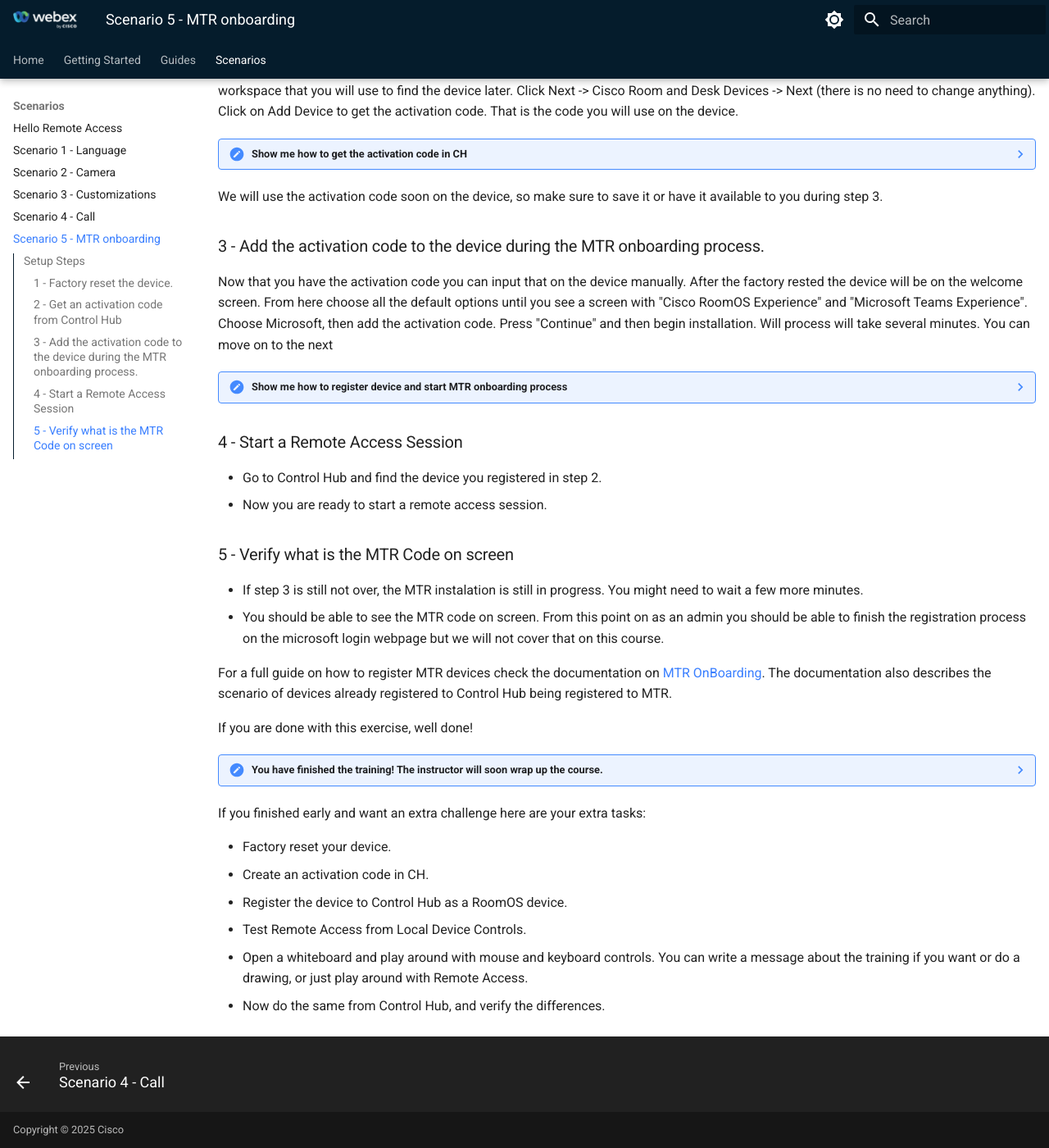
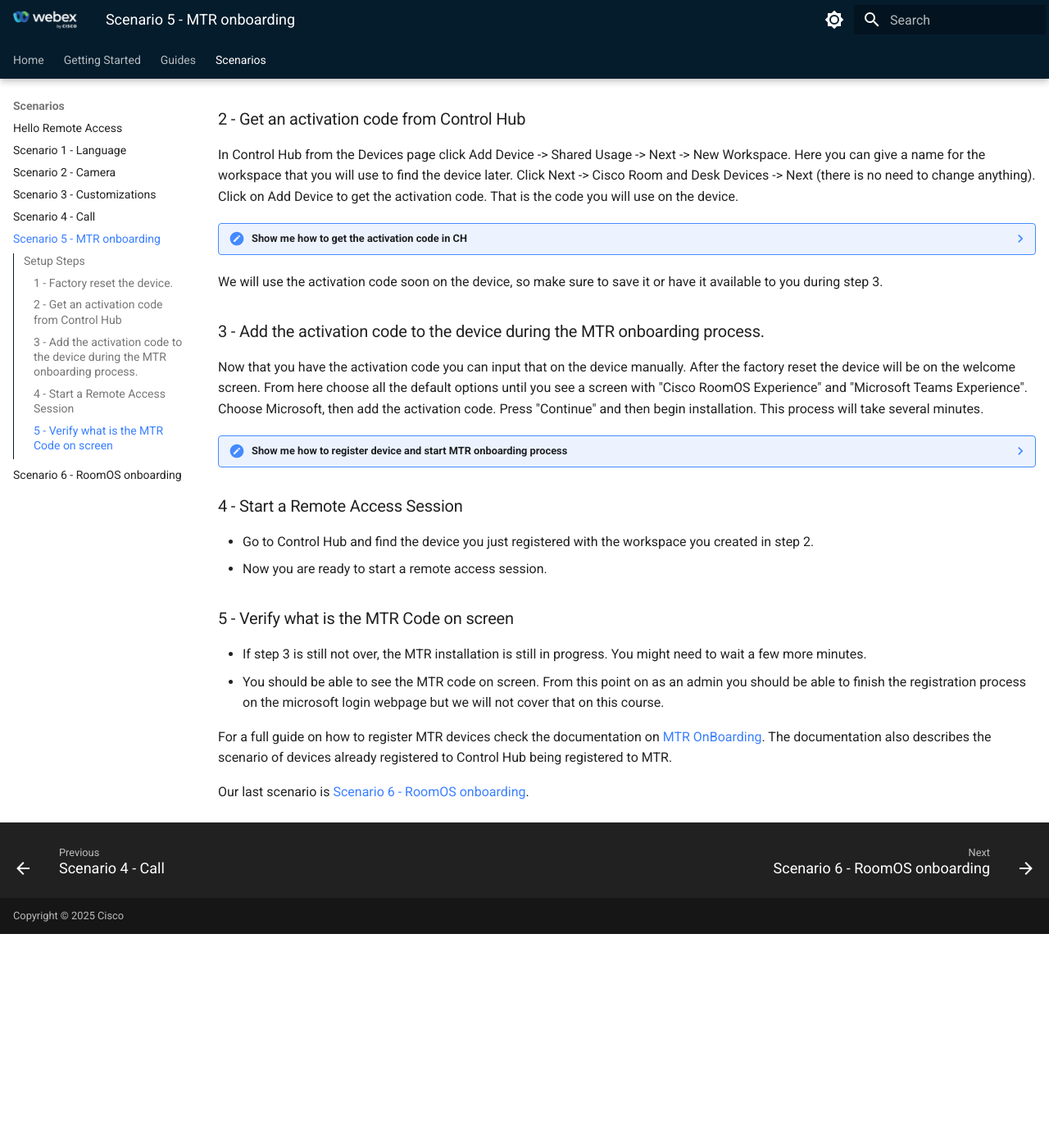
Before and after one commit to WebexCC-SA/CLS-1402, an MkDocs documentation site: the page built from docs/scenarios/MTROnBoardingFromCH.md, in a window 1280 px wide and 1400 px high, scrolled down 1210 px. Shown: the whole window at 82% size. Built offline with MkDocs 1.6.1 and Material for MkDocs 9.7.7, drawn with Linux system fonts in a browser that asks for light colours; after the commit the page ends 2349 px from its top, so only the background shows below that; some of the changed text lies outside the part shown.

Commit message:
Fix MTR scenario, Camera Scenario, Customization, add RoomOS Onboarding

```diff
--- a/docs/overview.md
+++ b/docs/overview.md
@@ -56,6 +56,7 @@
 - #### [Scenario 3 - Customizations](./scenarios/customizationsScenario.md)
 - #### [Scenario 4 - Call](./scenarios/callScenario.md)
 - #### [Scenario 5 - MTR onboarding](./scenarios/MTROnBoardingFromCH.md)
+- #### [Scenario 6 - RoomOS onboarding:](.scenarios/RoomOSOnBoardingFromCH.md)
 
 ## Let’s get started
 
--- a/docs/scenarios/MTROnBoardingFromCH.md
+++ b/docs/scenarios/MTROnBoardingFromCH.md
@@ -1,4 +1,7 @@
 # Scenario 5 - MTR onboarding
+
+!!! important "Not a a hands on scenario"
+    We will not go over this scenario on the devices in our lab. The devices here are Cisco Desks and do not support MTR. We will go over this scenario together.
 
 In this scenario you will be an admin that needs to get the Microsoft Teams Room (MTR) code that shows on the device to be able to finish the MTR onboarding process. The device still needs to be registered to control hub so we can start a remote access session. Your goal is to see the MTR code on remote access session, we will not go further with the MTR registration. Once you reach this screen you are done with this scenario:
 
@@ -36,33 +39,21 @@
 
 ### 3 - Add the activation code to the device during the MTR onboarding process.
 
-Now that you have the activation code you can input that on the device manually. After the factory rested the device will be on the welcome screen. From here choose all the default options until you see a screen with "Cisco RoomOS Experience" and "Microsoft Teams Experience". Choose Microsoft, then add the activation code. Press "Continue" and then begin installation. Will process will take several minutes. You can move on to the next
+Now that you have the activation code you can input that on the device manually. After the factory reset the device will be on the welcome screen. From here choose all the default options until you see a screen with "Cisco RoomOS Experience" and "Microsoft Teams Experience". Choose Microsoft, then add the activation code. Press "Continue" and then begin installation. This process will take several minutes.
 
 ??? Note "Show me how to register device and start MTR onboarding process"
     ![alt text](./../assets/MTROnboardingViaControlHub.gif)
 
 ### 4 - Start a Remote Access Session
-- Go to Control Hub and find the device you registered in step 2.
+- Go to Control Hub and find the device you just registered with the workspace you created in step 2.
 - Now you are ready to start a remote access session.
 
 ### 5 - Verify what is the MTR Code on screen
-- If step 3 is still not over, the MTR instalation is still in progress. You might need to wait a few more minutes.
+- If step 3 is still not over, the MTR installation is still in progress. You might need to wait a few more minutes.
 - You should be able to see the MTR code on screen. From this point on as an admin you should be able to finish the registration process on the microsoft login webpage but we will not cover that on this course.
 
 
 For a full guide on how to register MTR devices check the documentation on [MTR OnBoarding](https://roomos.cisco.com/doc/MTR/MTROnBoarding#control-hub-registration-after-the-initial-setup). The documentation also describes the scenario of devices already registered to Control Hub being registered to MTR.
 
 
-
-If you are done with this exercise, well done!
-
-??? Note "You have finished the training! The instructor will soon wrap up the course."
-
-If you finished early and want an extra challenge here are your extra tasks:
-
-- Factory reset your device.
-- Create an activation code in CH.
-- Register the device to Control Hub as a RoomOS device.
-- Test Remote Access from Local Device Controls.
-- Open a whiteboard and play around with mouse and keyboard controls. You can write a message about the training if you want or do a drawing, or just play around with Remote Access.
-- Now do the same from Control Hub, and verify the differences.
+Our last scenario is [Scenario 6 - RoomOS onboarding](./roomOSOnBoardingFromCH.md).
--- a/mkdocs.yml
+++ b/mkdocs.yml
@@ -97,3 +97,4 @@
       - Scenario 3 - Customizations: scenarios/customizationsScenario.md
       - Scenario 4 - Call: scenarios/callScenario.md
       - Scenario 5 - MTR onboarding: scenarios/MTROnBoardingFromCH.md
+      - Scenario 6 - RoomOS onboarding: scenarios/RoomOSOnBoardingFromCH.md
```
Also changed, not shown: docs/scenarios/RoomOSOnBoardingFromCH.md (added, +63 -0 lines), docs/scenarios/callScenario.md (+1 -1 lines), docs/scenarios/cameraScenario.md (+6 -4 lines), docs/scenarios/customizationsScenario.md (+11 -10 lines).
